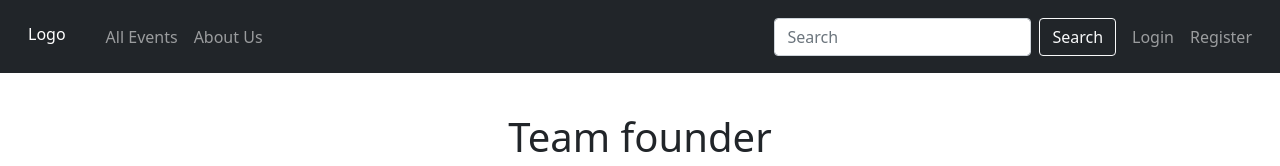
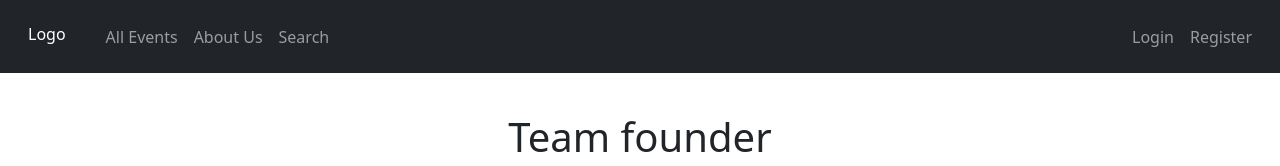
Before and after one commit to pluemthnn/our_WEPPRO, a plain HTML site: page aboutus.html in a window 1280 px wide. Shown: the top 166 px of the page. Drawn offline with nearby package versions, Linux system fonts and the light colour scheme; a web font is replaced by a local one.

Commit message:
Update aboutus.html

```diff
--- a/aboutus.html
+++ b/aboutus.html
@@ -14,7 +14,6 @@
   </head>
 
   <header>
-<!--NAV BAR-->
     <meta charset="utf-8" />
     <meta name="viewport" content="width=device-width, initial-scale=1" />
 
@@ -53,7 +52,7 @@
     </style>
   </head>
 
-<body>
+
   <div id="app">
       <nav class="navbar navbar-expand-lg navbar-dark bg-dark">
         <div class="container-fluid">
@@ -78,13 +77,19 @@
               <li class="nav-item">
                 <a href="aboutus.html" class="nav-link">About Us</a>
               </li>
+              <li class="nav-item">
+                <a href="SS.html" class="nav-link">Search</a>
+              </li>
             </ul>
-          <form class="d-flex">
+
+            <!-- search bar -->
+
+            <!-- <form class="d-flex">
               <input class="form-control me-2" type="search" placeholder="Search" aria-label="Search" />
               <button class="btn btn-outline-light me-2" type="submit">
                 Search
               </button>
-          </form>
+            </form> -->
             <ul class="navbar-nav me-2 mb-2 mb-lg-0">
               <li class="nav-item">
                 <a href="Loginpage.html" class="nav-link" aria-current="page">Login</a>
```
Lines whose indentation alone changed are shown as unchanged.
